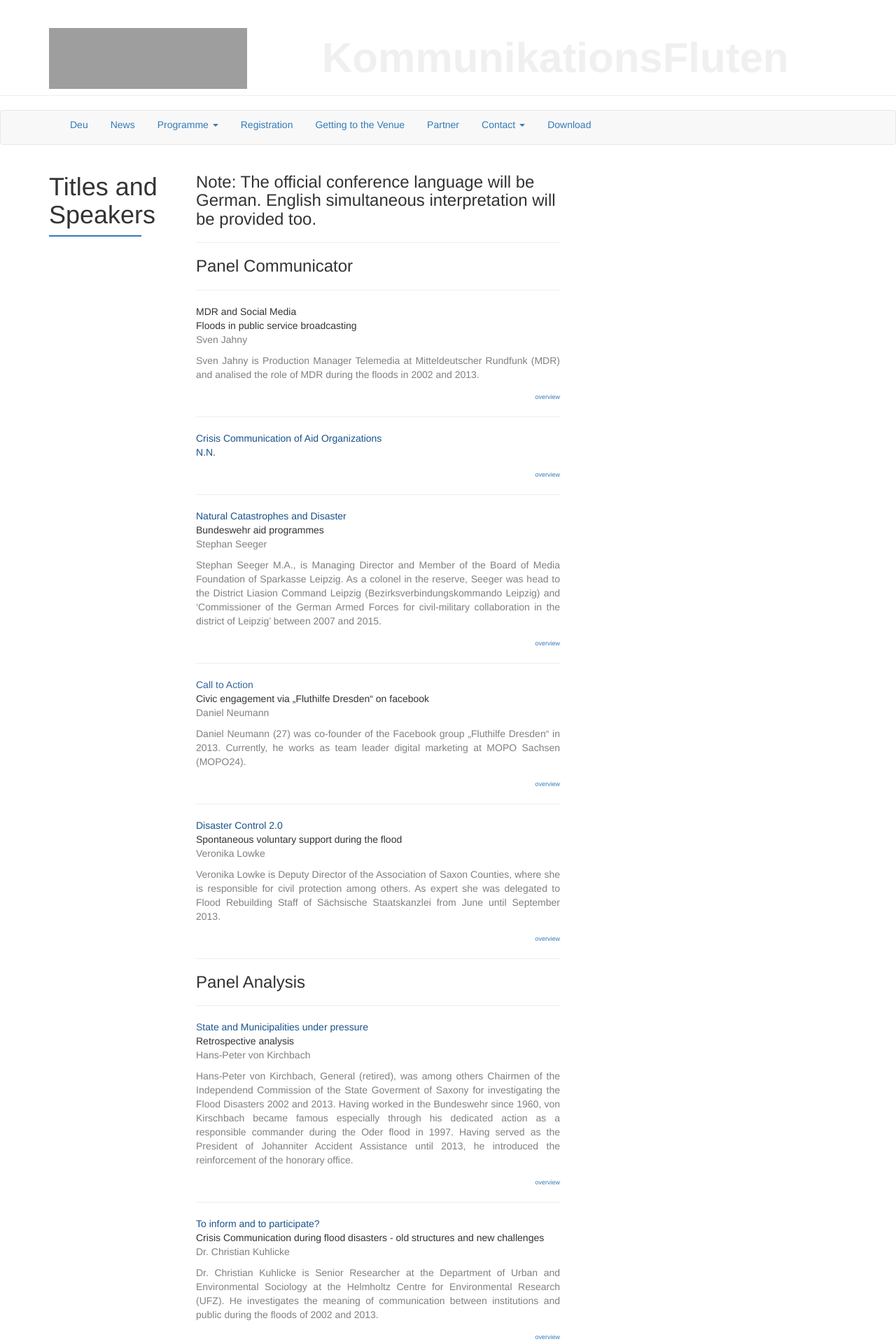
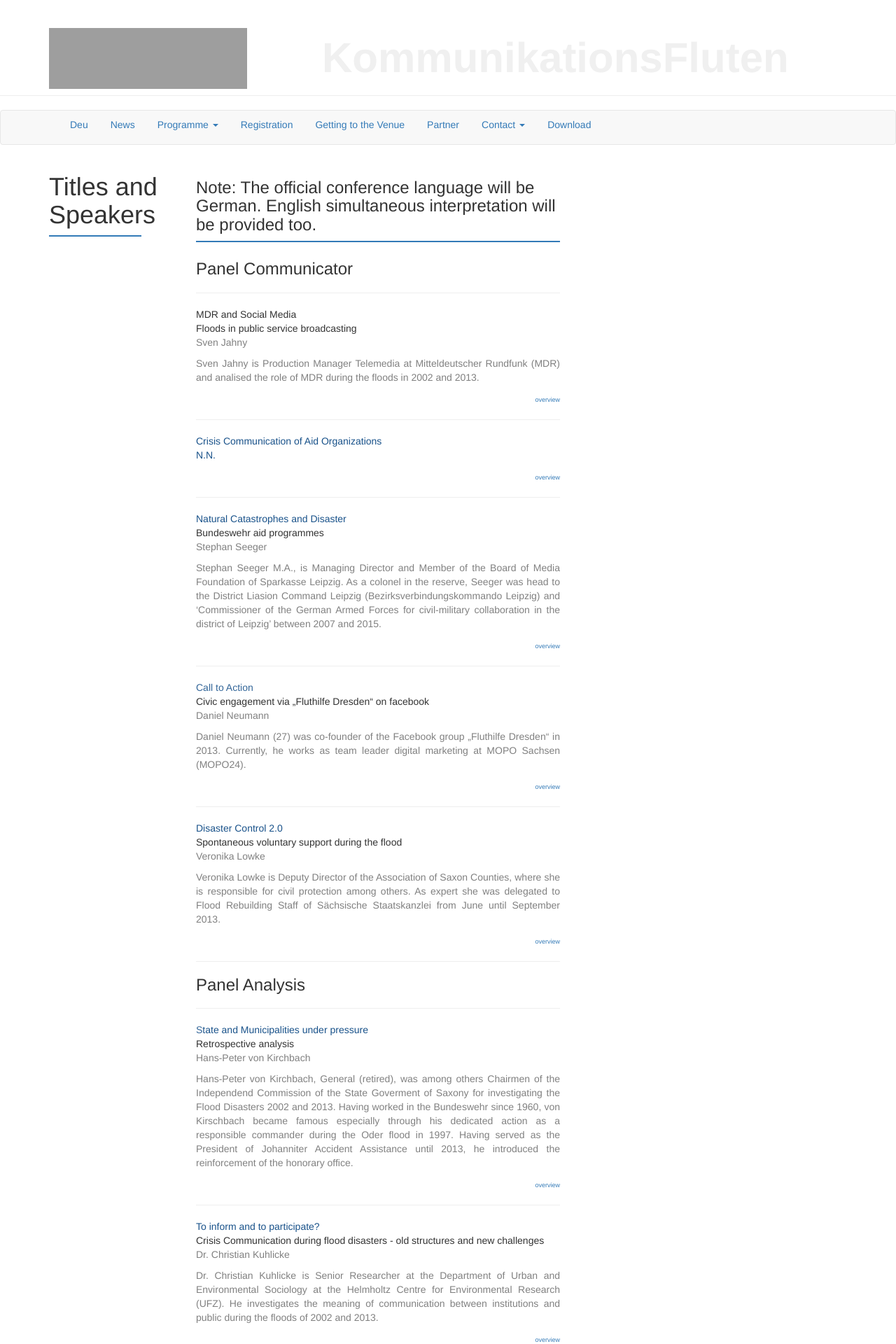
Before and after one commit to susedev/test, a Jekyll site: the page built from titles-and-speakers.html, in a window 1280 px wide. Shown: the top 1920 px of the page at 70% size. Built offline with Jekyll 4.4.1, drawn with Linux system fonts in a browser that asks for light colours; nearby versions of some CDN libraries; grey boxes are pictures that could not be loaded.

Commit message:
Update titles-and-speakers.html

```diff
--- a/titles-and-speakers.html
+++ b/titles-and-speakers.html
@@ -2,9 +2,9 @@
 title: Titles and Speakers
 language: en
 ---
-<h3>Note: The official conference language will be German. English simultaneous interpretation will be provided too.</h3>
+<h3 style="margin-top: 28px;">Note: The official conference language will be German. English simultaneous interpretation will be provided too.</h3>
 
-<hr noshade="noshade" size="1" />
+<div class="box" style="background-color: #337AB7; height:2px; margin-top:3px; margin-bottom:25px;"></div>
 <h3>Panel Communicator</h3>
 
 <hr noshade="noshade" size="1" />
```
